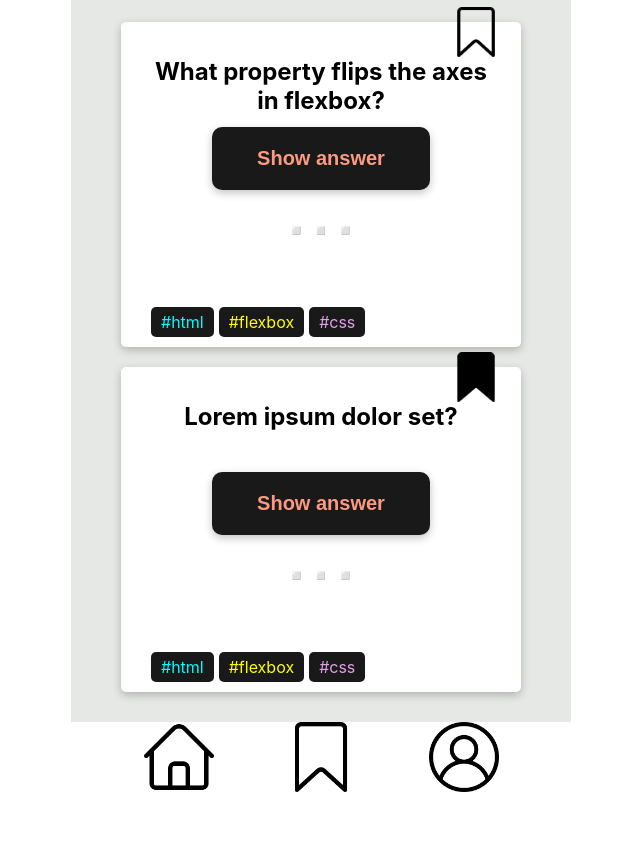
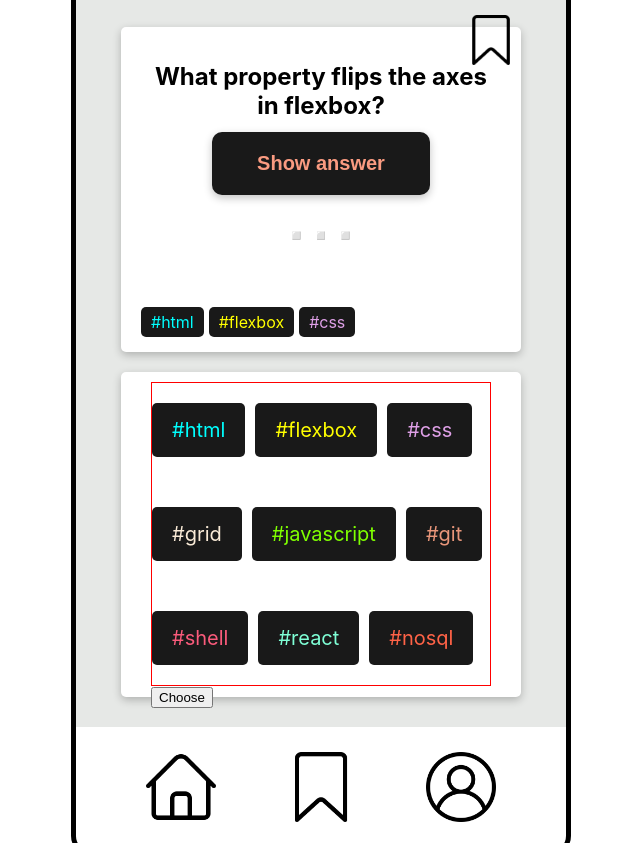
Before and after one commit to MeenaFoerderer/quiz-app, a plain HTML site: page index.html in a window 1280 px wide. Shown: the part 189-1032 px from the top of the page, without its empty margins (319-959 px from the left). Drawn offline with Linux system fonts and the light colour scheme.

Commit message:
add selection section

```diff
--- a/css/footer.css
+++ b/css/footer.css
@@ -1,13 +1,11 @@
 footer {
   display: flex;
   justify-content: space-evenly;
-}
-
-.bookmark-icon {
-  position: absolute;
-  top: -25px;
-  right: -10px;
-  width: 50px;
+  border-left: var(--outer-border);
+  border-right: var(--outer-border);
+  border-bottom: var(--outer-border);
+  border-radius: 0 0 20px 20px;
+  padding: 25px 0;
 }
 
 .icon-footer {
--- a/css/gobal.css
+++ b/css/gobal.css
@@ -9,6 +9,7 @@
 
 :root {
   --button-text-color: #fa9b81;
+  --outer-border: 5px solid black;
 }
 
 body {
@@ -16,38 +17,3 @@ body {
   font-family: -apple-system, BlinkMacSystemFont, "Segoe UI", Roboto, Helvetica,
     Arial, sans-serif, "Apple Color Emoji", "Segoe UI Emoji", "Segoe UI Symbol";
 }
-
-.container {
-  margin: 20px auto;
-  text-align: center;
-
-  width: 500px;
-  _border: 5px solid black;
-  _border-radius: 20px;
-}
-
-main {
-  background-color: #e6e8e6;
-  padding: 10px 0;
-}
-
-header {
-  background-color: #f15025;
-  color: #fff;
-  border-radius: 20px 20px 0 0;
-}
-
-h1 {
-  margin: 0;
-  padding: 50px 0;
-  text-transform: uppercase;
-  font-size: 50px;
-  text-shadow: 1px 1px #191919;
-  font-family: "Chango", Arial, Helvetica, sans-serif;
-}
-
-h2 {
-  height: 45px;
-  margin-top: 25px;
-  margin-bottom: 25px;
-}
--- a/css/main.css
+++ b/css/main.css
@@ -1,3 +1,47 @@
+.container {
+  margin: 20px auto;
+  text-align: center;
+  width: 500px;
+}
+
+main {
+  background-color: #e6e8e6;
+  padding: 10px 0;
+  border-left: var(--outer-border);
+  border-right: var(--outer-border);
+}
+
+header {
+  background-color: #f15025;
+  color: #fff;
+  border-radius: 20px 20px 0 0;
+  border-left: var(--outer-border);
+  border-right: var(--outer-border);
+  border-top: var(--outer-border);
+}
+
+h1 {
+  margin: 0;
+  padding: 50px 0;
+  text-transform: uppercase;
+  font-size: 50px;
+  text-shadow: 1px 1px #191919;
+  font-family: "Chango", Arial, Helvetica, sans-serif;
+}
+
+.bookmark-icon {
+  position: absolute;
+  top: -12px;
+  right: 5px;
+  width: 50px;
+}
+
+h2 {
+  height: 45px;
+  margin-top: 25px;
+  margin-bottom: 25px;
+}
+
 section {
   width: 400px;
   height: 325px;
@@ -6,15 +50,20 @@ section {
   background-color: #fff;
   border-radius: 5px;
   box-shadow: rgba(0, 0, 0, 0.24) 0px 3px 8px;
+
   /*box-shadow: 0px 3px 3px -2px rgb(0 0 0 / 20%),
     0px 3px 4px 0px rgb(0 0 0 / 14%), 0px 1px 8px 0px rgb(0 0 0 / 12%);*/
 }
 
 .card {
   display: flex;
-  flex-direction: column;
   align-items: center;
   position: relative;
+  flex-direction: column;
+}
+
+.categories {
+  text-align: left;
 }
 
 .show-btn {
@@ -39,21 +88,37 @@ section {
   cursor: pointer;
 }
 
-.categories {
+.choices {
   margin-top: 0;
   display: flex;
   align-self: flex-start;
   position: absolute;
-  top: 275px;
+  top: 280px;
+  left: 20px;
 }
 
-.category-box {
+.choices-box {
   margin-top: 0;
   margin-right: 5px;
   padding: 5px 10px;
   background-color: #191919;
-  color: #fff;
   border-radius: 5px;
+}
+
+.selectors {
+  display: flex;
+  flex-wrap: wrap;
+  gap: 10px;
+  margin-top: 0;
+  border: 1px solid red;
+  padding: 0;
+}
+
+.selectors-box {
+  padding: 15px 20px;
+  background-color: #191919;
+  border-radius: 5px;
+  font-size: 20px;
 }
 
 .html-box {
@@ -67,3 +132,27 @@ section {
 .css-box {
   color: #dfa0e7;
 }
+
+.grid-box {
+  color: antiquewhite;
+}
+
+.js-box {
+  color: chartreuse;
+}
+
+.git-box {
+  color: darksalmon;
+}
+
+.shell-box {
+  color: #fa5b7b;
+}
+
+.react-box {
+  color: rgb(127, 255, 214);
+}
+
+.nosql-box {
+  color: tomato;
+}
--- a/index.html
+++ b/index.html
@@ -13,40 +13,35 @@
         <h1>Quizzles</h1>
       </header>
       <main>
-        <section>
-          <div class="card">
+        <section class="card">
           <h2>What property flips the axes in flexbox?</h2>
           <button class="show-btn">Show answer</button>
           <p class="answer">◽️ ◽️ ◽️</p>
-            <div class="categories">
-              <p class="category-box html-box">#html</p>
-              <p class="category-box flex-box">#flexbox</p>
-              <p class="category-box css-box">#css</p>
+          <div class="choices">
+            <p class="choices-box html-box">#html</p>
+            <p class="choices-box flex-box">#flexbox</p>
+            <p class="choices-box css-box">#css</p>
           </div>
           <img
             class="bookmark-icon bookmark-icon-top"
             src="./images/bookmark.png"
             alt="bookmark icon"
           />
-          </div>
         </section>
 
-        <section>
-          <div class="card">
-            <h2>Lorem ipsum dolor set?</h2>
-            <button class="show-btn">Show answer</button>
-            <p class="answer">◽️ ◽️ ◽️</p>
-            <div class="categories">
-              <p class="category-box html-box">#html</p>
-              <p class="category-box flex-box">#flexbox</p>
-              <p class="category-box css-box">#css</p>
+        <section class="categories">
+          <div class="selectors">
+            <p class="selectors-box html-box">#html</p>
+            <p class="selectors-box flex-box">#flexbox</p>
+            <p class="selectors-box css-box">#css</p>
+            <p class="selectors-box grid-box">#grid</p>
+            <p class="selectors-box js-box">#javascript</p>
+            <p class="selectors-box git-box">#git</p>
+            <p class="selectors-box shell-box">#shell</p>
+            <p class="selectors-box react-box">#react</p>
+            <p class="selectors-box nosql-box">#nosql</p>
           </div>
-            <img
-              class="bookmark-icon"
-              src="./images/bookmark-black.png"
-              alt="bookmark icon"
-            />
-          </div>
+          <button>Choose</button>
         </section>
 
         <!--OPTIONAL ADDITIONAL CARDS
```
Lines whose indentation alone changed are shown as unchanged.
